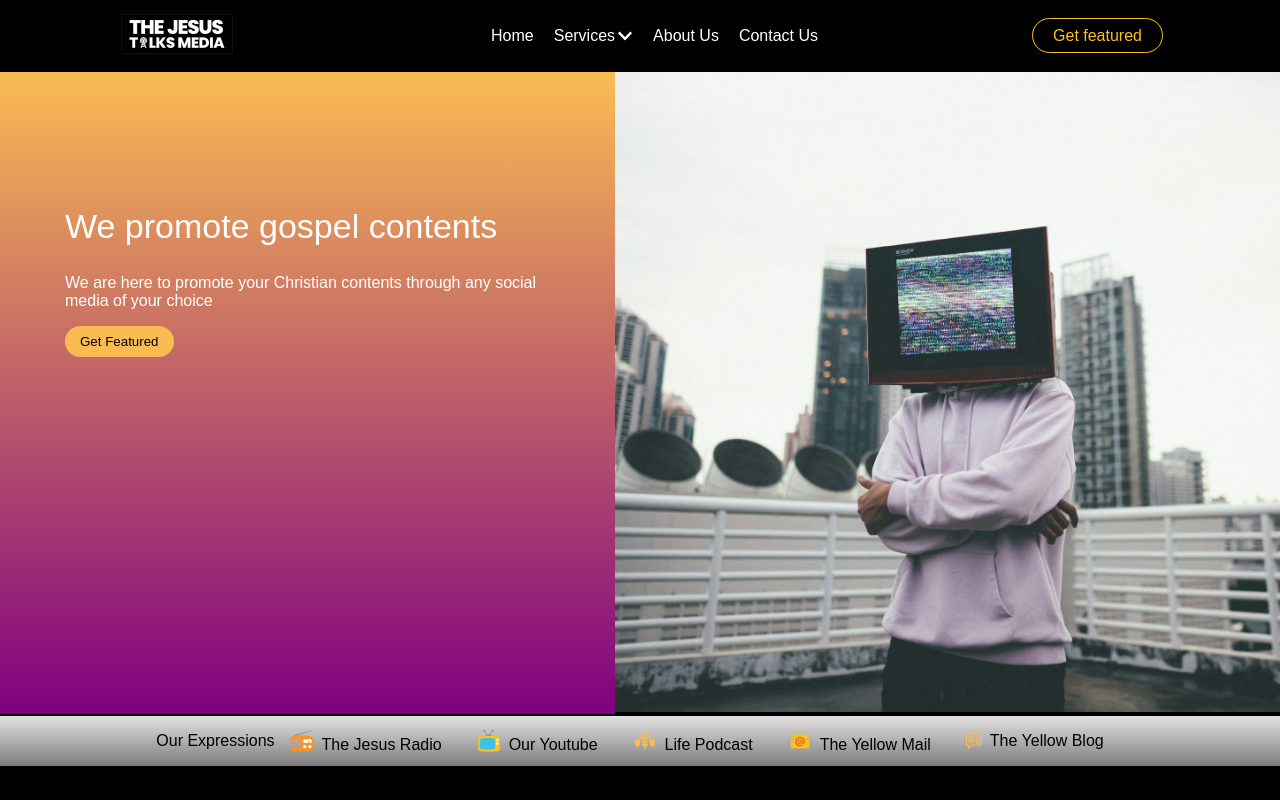
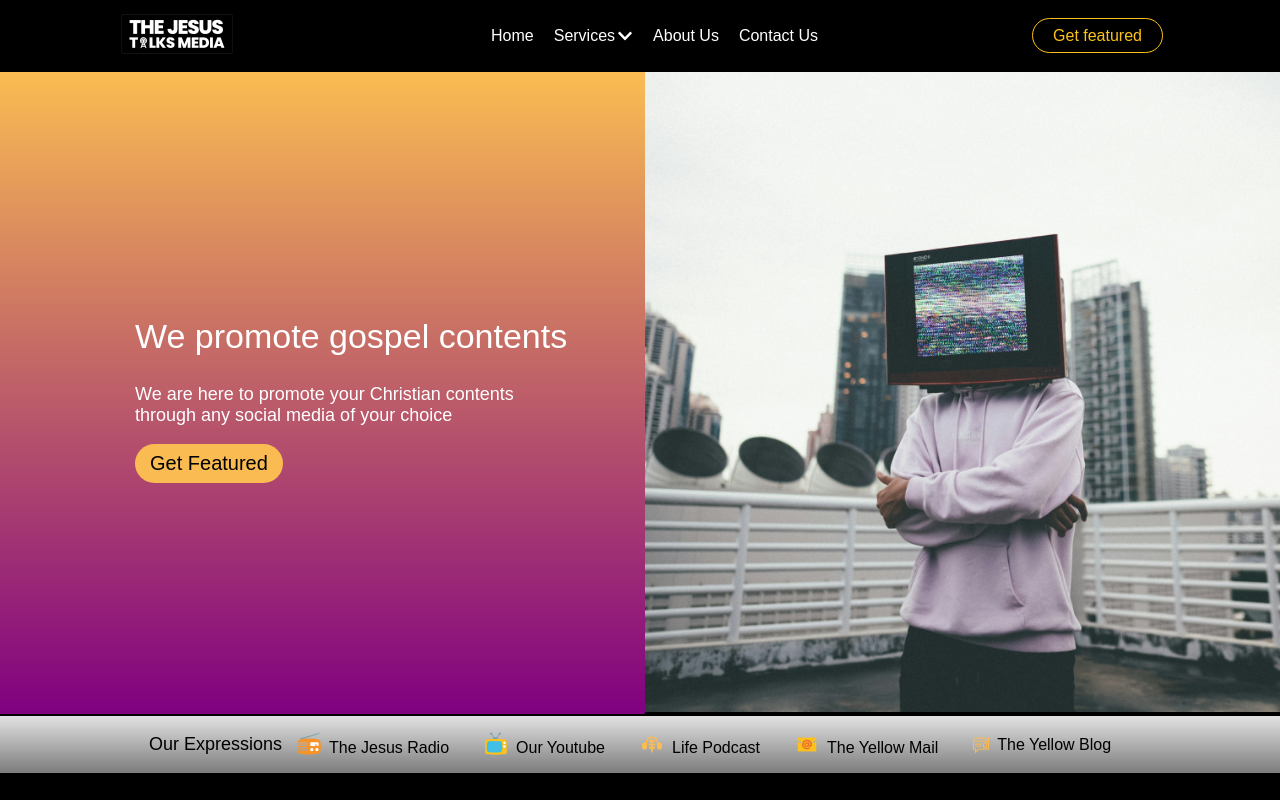
Before and after one commit to Onward100/jtm-app, a React (Vite) app in the folder jtm/: page / in a window 1280 px wide. Shown: the top 800 px of the page. Built offline with nearby package versions, Linux system fonts and the light colour scheme.

Commit message:
commit changes

```diff
--- a/jtm/src/components/Footer/Footer.css
+++ b/jtm/src/components/Footer/Footer.css
@@ -22,18 +22,20 @@
     color: #fabc52;
 }
 .subscribe input{
-    padding: 8px 30px;
+    padding: 13px 30px;
     border: none;
     outline: none;
     width: 200px;
+    margin-top: 10px;
 }
 .subscribe button{
     border: 2px solid #fabc52;
     outline: none;
-    padding: 7px 24px;
+    padding: 11px 24px;
     border-radius: 0 15px 15px 0;
     background-color: transparent;
     color: #fabc52;
+    position: relative;
 }
 .subscribe label{
     font-size: 14px;
@@ -78,9 +80,16 @@
     .footer-links{
         display: flex;
         gap: 20px;
+        font-size: 20px;
     }
     .email p{
         justify-content: center;
     }
-
+   .subscribe label{
+    font-size: 18px;
+   }
+   .subscribe button{
+    padding: 7px 24px;
+    top: 2px;
 }
+}
--- a/jtm/src/pages/AboutPage/AboutPage.css
+++ b/jtm/src/pages/AboutPage/AboutPage.css
@@ -75,10 +75,14 @@ th, td {
     width: 80%;
     margin: 80px auto;
 }
+.faq p{
+  font-weight: 400;
+  color: rgb(48, 48, 48);
+}
 .faq-item{
   box-shadow: 0 2px 5px rgba(0, 0, 0, 0.2);
   margin-bottom: 20px;
-  padding: 8px;
+  padding: 10px;
   background-color: #FCFCFC;
   color: black;
 }
@@ -99,6 +103,9 @@ padding: 10px 8px;
 }
 
 @media screen and (min-width: 786px) {
+  p{
+    font-size: 21px !important;
+  }
   .about-banner img {
     height: 90vh;
   }
@@ -143,8 +150,8 @@ padding: 10px 8px;
   /* Teams */
   .team-card {
     display: flex;
-    gap:20px;
     margin-top: 20px;
+    justify-content: space-around;
   }
   .card1 .team-img{
     width: 100%;
--- a/jtm/src/pages/Home/Home.css
+++ b/jtm/src/pages/Home/Home.css
@@ -1,6 +1,9 @@
 body{
   background-color: black;
   color: white;
+}
+p{
+  font-size: 18px;
 }
 .background-left {
   color: white;
@@ -26,6 +29,7 @@ body{
 .left-content button:hover {
   background-color: transparent;
   border: 2px solid #fabc52;
+  color: white;
 }
 .left-content .bg-btn {
   text-decoration: none;
@@ -93,6 +97,7 @@ body{
 .know-us-right button:hover {
   background-color: transparent;
   border: 2px solid #fabc52;
+  color: white;
 }
 .know-us-right .bg-btn {
   text-decoration: none;
@@ -119,6 +124,7 @@ body{
 .yellow-mail-left button:hover {
   background-color: transparent;
   border: 2px solid #fabc52;
+  color: white;
 }
 .yellow-mail-left .bg-btn {
   text-decoration: none;
@@ -168,6 +174,7 @@ body{
 .radio-left button:hover {
   background-color: transparent;
   border: 2px solid #fabc52;
+  color: white;
 }
 .radio-left .bg-btn {
   text-decoration: none;
@@ -210,6 +217,7 @@ body{
 .social-media-left button:hover {
   background-color: transparent;
   border: 2px solid #fabc52;
+  color: white;
 }
 .social-media-left .bg-btn {
   text-decoration: none;
@@ -238,7 +246,7 @@ body{
   position: absolute;
   top: 80px;
   font-size: 40px;
-  left: 170px;
+  left: 200px;
 }
 .play-icon {
   color: white;
@@ -373,14 +381,21 @@ body{
 }
 
 @media screen and (min-width: 768px) {
+  p{
+    font-size: 18px !important;
+  }
+
   .background {
     display: flex;
   }
   .homePage {
     height: 80vh;
   }
+   button{
+    font-size: 20px;
+  }
   .background-right {
-    width: 55%;
+    width: 50%;
     display: block;
   }
   .background-left {
@@ -394,7 +409,8 @@ body{
   }
   .left-content {
     width: 80%;
-    margin: -90px 20px;
+    margin: 20px 90px;
+    width: 70%;
   }
   .left-content h2 {
     font-size: 34px;
@@ -509,9 +525,9 @@ body{
     text-align: center;
   }
   .play {
-    top: 160px !important;
+    top: 260px;
     font-size: 60px;
-    left: 380px !important;
+    left: 580px;
   }
 
 /* Social media2 podcast2 */
@@ -564,7 +580,7 @@ body{
   .wots-content {
     display: flex;
     gap: 20px;
-    margin-bottom: 50px;
+    margin-bottom: 20px;
   }
   .wots-left {
     display: flex;
@@ -580,12 +596,12 @@ body{
   .splide1 {
     display: flex;
     gap: 10px;
-    margin-bottom: 100px;
+    margin-bottom: 150px;
     width: 100%;
   }
   .splide__pagination__page {
     position: relative;
-    top: 20px;
+    top: -20px;
   }
   .splide__arrow {
     position: absolute;
@@ -597,11 +613,11 @@ body{
 }
 
 .splide__arrow--prev {
-    margin-right: 90px;
+    margin-right: 30px;
 }
 
 .splide__arrow--next {
-    margin-left: 155px;
+    margin-left: 250px;
 }
 .wots p {
   background-color: #f0ce91;
```
